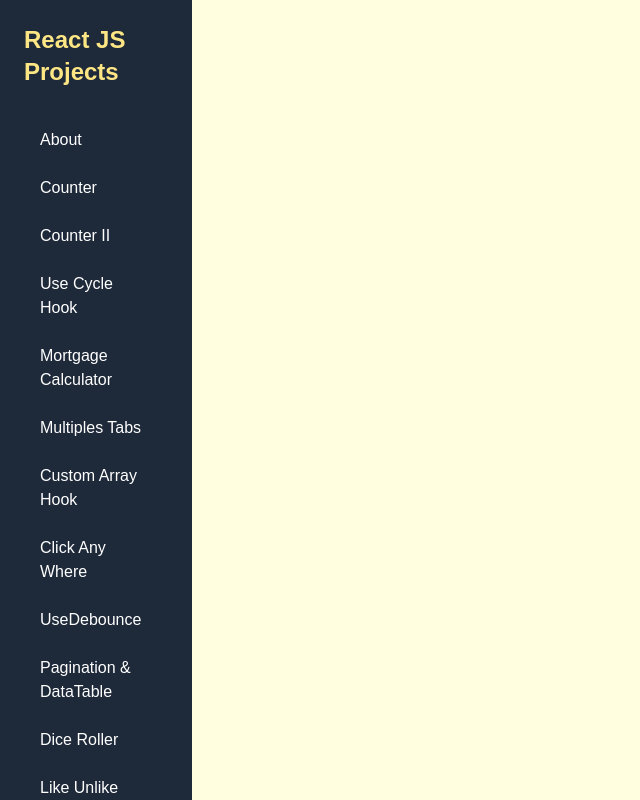
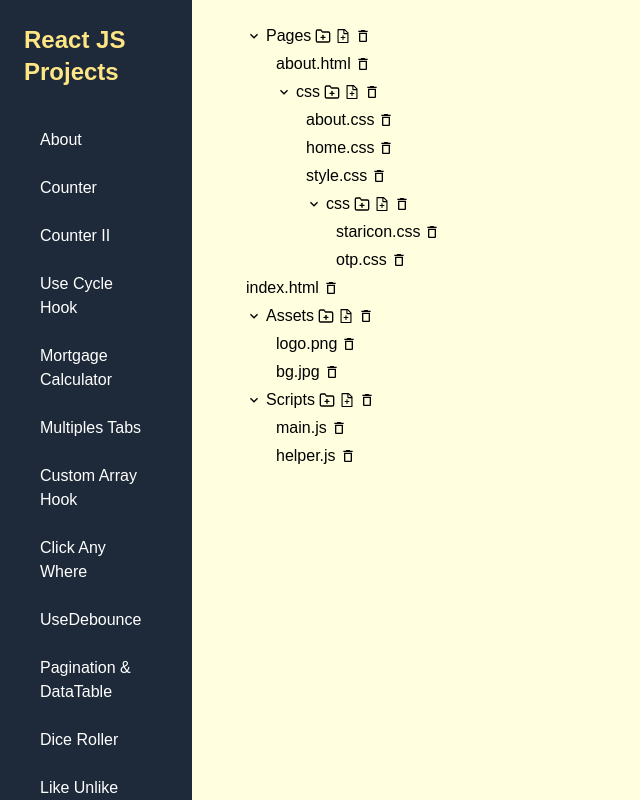
Before and after one commit to harsh474/React-Proof-of-Work, a React (Vite) app: page /fileexplorer in a window 1280 px wide. Shown: the top 800 px of the page, without its empty margins (0-640 px from the left). Built offline with nearby package versions, Linux system fonts and the light colour scheme.

Commit message:
added FlieExplorer.jsx

```diff
--- a/package.json
+++ b/package.json
@@ -14,6 +14,7 @@
     "framer-motion": "^12.23.9",
     "react": "^19.1.0",
     "react-dom": "^19.1.0",
+    "react-icons": "^5.5.0",
     "react-router-dom": "^7.7.0"
   },
   "devDependencies": {
--- a/src/App.jsx
+++ b/src/App.jsx
@@ -26,6 +26,7 @@
 import TransferList from "./pages/TransferList";
 import NestedCheckboxes from "./pages/NestedCheckboxes";
 import OtpInput from "./pages/OtpInput";
+import FlieExplorer from "./pages/FlieExplorer";
 export default function App() {
   return (
       <div className="flex" >
@@ -61,6 +62,7 @@
             <Route path="/transerferlist" element={<TransferList/>}/>
             <Route path="/nestedcheckbox" element={<NestedCheckboxes/>}/>
             <Route path="/otpinput" element={<OtpInput/>}/>
+            <Route path="/fileexplorer" element={<FlieExplorer/>}/>
           </Routes>
         </div>
       </div>
--- a/src/components/Sidebar.jsx
+++ b/src/components/Sidebar.jsx
@@ -27,6 +27,7 @@
     { to: "/transerferlist", label: "Transfer List" },
     { to: "/nestedcheckbox", label: "Nested Checkbox" },
     { to: "/otpinput", label: "OTP Input" },
+    { to: "/fileexplorer", label: "File Explorer" },
   ];
 
   return (
--- /dev/null
+++ b/src/pages/FlieExplorer.jsx
@@ -0,0 +1,271 @@
+import { useRef, useState } from 'react';
+import { MdDeleteOutline } from 'react-icons/md';
+import { MdExpandMore } from "react-icons/md";
+import { MdExpandLess } from "react-icons/md";
+import { FiFolderPlus } from "react-icons/fi";
+import { AiOutlineFileAdd } from "react-icons/ai";
+
+
+
+function FlieExplorer() {
+  const [state, setState] = useState([
+    {
+      id: 1,
+      name: 'Pages',
+      folder: true,
+      expand:true,
+      current:true,
+      children: [
+        {
+          id: 3,
+          name: 'about.html',
+          folder: false,
+          expand:true,
+           current:true,
+        },
+        {
+          id: 4,
+          name: 'css',
+          folder: true,
+          expand: true,
+           current:true,
+          children: [
+            {
+              id: 5,
+              name: 'about.css',
+              folder: false,
+              expand:true,
+               current:true,
+            },
+            {
+              id: 6,
+              name: 'home.css',
+              folder: false,
+              expand:true,
+               current:true,
+            },
+            {
+              id: 7,
+              name: 'style.css',
+              folder: false,
+              expand:true,
+               current:true,
+            }, {
+              id: 8,
+              name: 'css',
+              folder: true,
+              expand: true,
+               current:true,
+              children: [
+                {
+                  id: 9,
+                  name: 'staricon.css',
+                  folder: false,
+                   expand:true,
+                    current:true,
+                },
+                {
+                  id: 10,
+                  name: 'otp.css',
+                  folder: false,
+                   expand:true,
+                    current:true,
+                }
+              ]
+            }
+          ]
+        }
+
+      ]
+    },
+    {
+      id: 2,
+      name: 'index.html',
+      folder: false,
+       expand:true,
+        current:true,
+    },
+    {
+      id: 11,
+      name: 'Assets',
+      folder: true,
+      expand: true,
+       current:true,
+      children: [
+        {
+          id: 12,
+          name: 'logo.png',
+          folder: false,
+           expand:true,
+            current:true,
+        },
+        {
+          id: 13,
+          name: 'bg.jpg',
+          folder: false,
+           expand:true,
+            current:true,
+        }
+      ]
+    },
+    {
+      id: 14,
+      name: 'Scripts',
+      folder: true,
+      expand: true,
+      current:true,
+      children: [
+        {
+          id: 15,
+          name: 'main.js',
+          folder: false,
+          expand:true,
+           current:true,
+        },
+        {
+          id: 16,
+          name: 'helper.js',
+          folder: false,
+           expand:true,
+            current:true,
+        }
+      ]
+    }
+
+  ]);
+  const [name, setName] = useState('');
+  const [message, setMessage] = useState('');
+  const [add_status, setAdd_status] = useState(false);
+  const ref = useRef(false);
+  const ref_id = useRef(17);
+  const parent_ref = useRef(null);
+
+  const create_file_handler = (file_name, index) => {
+    ref.current = [file_name, index];
+    setAdd_status(true);
+  }
+  const find_node = (current_box, index) => {
+
+    for (const child of current_box) {
+
+
+      if (child.id === index) return child;
+
+      if (child.children) {
+        const result = find_node(child.children, index);
+        if (result) return result;  // Stop further search once found
+      }
+    }
+
+    return null;  // Return null if not found
+  };
+  const create_file = () => {
+    let new_index = ref.current[1];
+    let new_state = structuredClone(state);
+    let node = find_node(new_state, new_index);
+    let new_file = {
+      id: ref_id.current + 1,
+      name: name,
+      folder: ref.current[0] === 'folder' ? true : false,
+      children: [],
+      ...(ref.current[0] === 'folder' && ({ expand: true }))
+    }
+    if (node && node.children) {
+      node.children.push(new_file);
+      setState(new_state);
+      setName(''); // clear input
+      setAdd_status(false); // hide input box
+    }
+
+    ref.current = null;
+  }
+
+  const parent_node = (current_box, index, parent_box) => {
+    // console.log("parent_node is called", index);
+    console.log("current_box", current_box);
+    for (const child of current_box) {
+      if (child.id === index) {
+        console.log("child", child)
+        parent_box ? parent_ref.current = parent_box : null;
+        // console.log("parent_ref",parent_ref.current);
+        return child;
+      }
+      if (child.children) {
+        const result = parent_node(child.children, index, child);
+        if (result) return result;  // Stop further search once found
+      }
+    }
+    return null;  // Not found
+  };
+
+  const delete_file_folder = (index) => {
+    console.log("index", index)
+    let new_state = structuredClone(state);
+    parent_node(new_state, index, null);
+    let parent_element = parent_ref.current ? parent_ref.current : null;
+    console.log("delete_file_folder", parent_element)
+    parent_element.children = parent_element.children.filter((item) => {
+      return item.id != index
+    });
+    console.log("final_parent_element", parent_element);
+    setState(new_state);
+  }
+  const change_add_status = () => {
+    setAdd_status(n => !n);
+
+  }
+  const child_same = (children, value) => {
+    console.log("value",value)
+    for (const child of children) {
+      console.log
+      child.expand = value;
+      child.children && child_same(child.children, value)
+    }
+
+  }
+  const change_enabled_status = (index, value) => {
+    console.log('index', index, value)
+    let new_state = structuredClone(state);
+    let node = find_node(new_state, index);
+    node.current = !node.current ;
+    console.log("node", node);
+    child_same(node.children, value)
+    setState(new_state);
+  }
+  function showfolder(state) {
+
+    return state.map((item, index) => {
+      return (
+        <div key={item.id} className='flexcol'  >
+          <div className='flexrow' style={{ alignItems: 'center', width: 'fixContent', marginLeft: '30px', ...({ display: item.expand ? 'flex' : 'none' }) }}>
+            {item.folder &&(item.current ?
+              <span onClick={() => change_enabled_status(item.id, !item.current) }><MdExpandMore /></span> :
+              <span onClick={() => change_enabled_status(item.id, !item.current) }><MdExpandLess /></span> )}
+            <h2>{item.name}</h2>
+            {item.folder && <span onClick={() => create_file_handler('folder', item.id)}><FiFolderPlus /></span>}
+            {item.folder && <span onClick={() => create_file_handler('file', item.id)}><AiOutlineFileAdd /></span>}
+            <div onClick={() => delete_file_folder(item.id)}><MdDeleteOutline /></div>
+          </div>
+          <div style={{ marginLeft: '30px', ...( { display: item.expand ? 'block' : 'none' }) }} >
+            {item.children && showfolder(item.children)}
+          </div>
+        </div>
+      )
+    })
+  }
+  return (
+    <div>
+      {showfolder(state)}
+      <div style={{ display: add_status ? 'block' : 'none' }}>
+        <h1>Enter {message} name</h1>
+        <input value={name} onChange={(e) => setName(e.target.value)}></input>
+        <div className='flexrow'>
+          <button onClick={create_file}>Add</button>
+          <button onClick={() => setAdd_status(n => !n)}>Cancel</button>
+        </div>
+      </div>
+    </div>
+  )
+}
+
+export default FlieExplorer;
```
Also changed, not shown: src/pages/OtpInput.jsx (+65 -26 lines), 1 other file (tests, documents, lock files or other folders).
